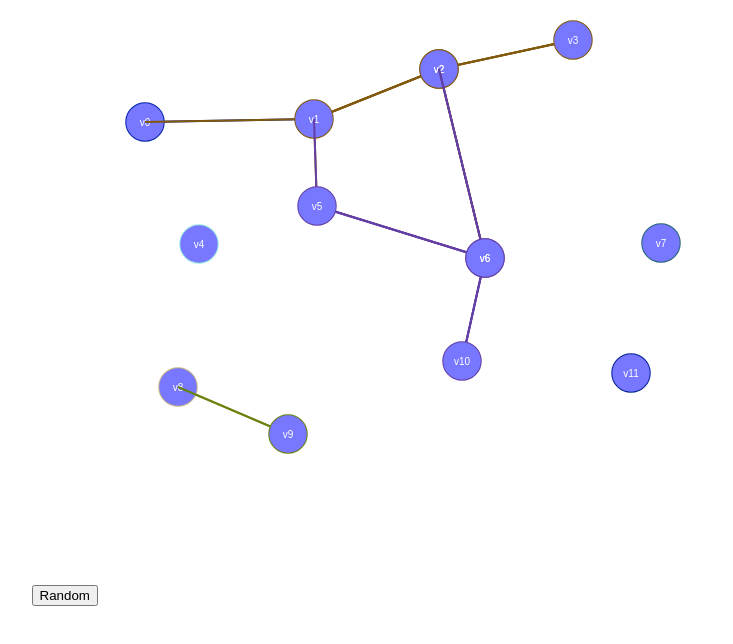
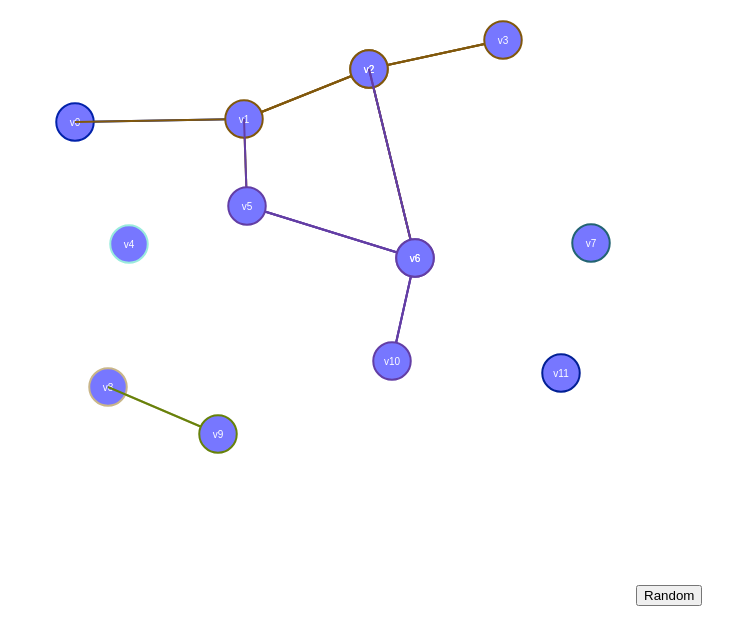
Before and after one commit to bloominstituteoftechnology/Sprint-Challenge--Graphs, a React (Create React App) app in the folder graph_dfs_debug/: page / in a window 1280 px wide. Shown: the top 644 px of the page, without its empty margins (273-1006 px from the left). Built offline with nearby package versions, Linux system fonts and the light colour scheme.

Commit message:
Added TODOs in dfs debug and got button working, refactored codes with messages...WIP

```diff
--- a/graph_dfs_debug/src/App.js
+++ b/graph_dfs_debug/src/App.js
@@ -11,14 +11,14 @@ const xCount = 4;
 const yCount = 3;
 const boxSize = 150;
 const probability = 0.6;
+const radius = boxSize / 8;
 
-// Figure out the canvas size
 //TODO: Figure out the canvas size
 
 //The canvas size should be set to numbers not the random graph variables
-const canvasWidth = 800;
+const canvasWidth = 850;
 const canvasHeight = 600;
-const radius = boxSize / 8;
+// const radius = boxSize / 8; //This should be moved up with the global variables
 
 /**
  * GraphView
@@ -41,9 +41,12 @@ class GraphView extends Component {
   /**
    * Draw the given verts
    */
+  //TODO: Draw verts should have been drawn after edges?
   drawVerts(vertexes, color = 'blue', clear = true) {
     let canvas = this.refs.canvas;
     let ctx = canvas.getContext('2d');
+    //TODO: Need to remove console.log
+    console.log(this.drawVerts);
 
     // Clear it
     if (clear) {
@@ -51,12 +54,16 @@ class GraphView extends Component {
       ctx.fillRect(0, 0, canvasWidth, canvasHeight);
     }
 
+
+
     // Draw the edges
     ctx.lineWidth = 2;
     ctx.strokeStyle = color;
 
-    for (let v of vertexes) { // From this vert
-      for (let e of v.edges) { // To all these verts
+    for (let v of vertexes) {
+      // From this vert
+      for (let e of v.edges) {
+        // To all these verts
         const v2 = e.destination;
         ctx.beginPath();
         ctx.moveTo(v.pos.x, v.pos.y);
@@ -71,8 +78,9 @@ class GraphView extends Component {
     for (let v of vertexes) {
       ctx.beginPath();
       ctx.arc(v.pos.x, v.pos.y, radius, 0, 2 * Math.PI, false);
+      ctx.fill();
       ctx.stroke();
-      ctx.fill();
+
     }
 
     // Draw the vert names
@@ -115,7 +123,8 @@ class GraphView extends Component {
 
     for (let component of connectedComponents) {
       // Color just like in CSS
-      const curColor = '#' + randomHexColor() + randomHexColor() + randomHexColor();
+      const curColor =
+        '#' + randomHexColor() + randomHexColor() + randomHexColor();
 
       this.drawVerts(component, curColor, clear);
       clear = false;
@@ -126,27 +135,32 @@ class GraphView extends Component {
    * Render
    */
   render() {
-    return <canvas ref = "canvas"
-    width = {
-      canvasHeight
-    }
-    height = {
-      canvasHeight
-    } > < /canvas>;
+    return ( <
+      canvas ref = "canvas"
+      width = {
+        canvasHeight
+      }
+      height = {
+        canvasHeight
+      } > {
+        ' '
+      } <
+      /canvas>
+    );
   }
 }
-
 
 /**
  * App
  */
 class App extends Component {
+  //TODO: Get button to be functional COMPLETED!
   constructor(props) {
     super(props);
     this.onButton = this.onButton.bind(this);
 
     this.state = {
-      graph: new Graph()
+      graph: new Graph(),
     };
 
     this.state.graph.randomize(xCount, yCount, boxSize, probability);
@@ -157,7 +171,7 @@ class App extends Component {
    */
   onButton() {
     const state = {
-      graph: new Graph()
+      graph: new Graph(),
     };
 
     state.graph.randomize(xCount, yCount, boxSize, probability);
@@ -166,17 +180,20 @@ class App extends Component {
   }
 
   render() {
+    //The GraphView and the Button need to be refactored
     return ( <
       div className = "App" >
       <
-      button onClick = {
-        this.Button
-      } > Random < /button> <
       GraphView graph = {
         this.state.graph
-      } > < /GraphView> < /
+      }
+      /> <
+      button onClick = {
+        this.onButton
+      } > Random < /button>< /
       div >
     );
+
   }
 }
 
--- a/graph_dfs_debug/src/graph.js
+++ b/graph_dfs_debug/src/graph.js
@@ -2,7 +2,7 @@
  * Edge
  */
 export class Edge {
-  constructor(destination, weight=1) {
+  constructor(destination, weight = 1) {
     this.destination = destination;
     this.weight = weight;
   }
@@ -12,9 +12,14 @@ export class Edge {
  * Vertex
  */
 export class Vertex {
-  constructor(value='vertex') {
+  constructor(value = 'vertex', pos = {
+    x: -1,
+    y: -1
+  }) {
     this.value = value;
     this.edges = [];
+    //TODO: Might want to add position to the vertex
+    this.pos = pos;
   }
 }
 
@@ -29,7 +34,7 @@ export class Graph {
   /**
    * Create a random graph
    */
-  randomize(width, height, pxBox, probability=0.6) {
+  randomize(width, height, pxBox, probability = 0.6) {
     // Helper function to set up two-way edges
     function connectVerts(v0, v1) {
       v0.edges.push(new Edge(v1));
@@ -57,14 +62,14 @@ export class Graph {
         // Connect down
         if (y < height - 1) {
           if (Math.random() < probability) {
-            connectVerts(grid[y][x], grid[y+1][x]);
+            connectVerts(grid[y][x], grid[y + 1][x]);
           }
         }
 
         // Connect right
         if (x < width - 1) {
           if (Math.random() < probability) {
-            connectVerts(grid[y][x], grid[y][x+1]);
+            connectVerts(grid[y][x], grid[y][x + 1]);
           }
         }
       }
@@ -115,7 +120,7 @@ export class Graph {
   /**
    * Depth-first Search
    */
-  dfs(start, reset=true) {
+  dfs(start, reset = true) {
     const component = [];
     const stack = [];
 
@@ -129,7 +134,7 @@ export class Graph {
 
     while (stack.length > 0) {
       const u = stack.pop();
-      if(u.color === 'white') {
+      if (u.color === 'white') {
         u.color = 'gray';
         for (let e of u.edges) {
           stack.push(e.destination);
```
